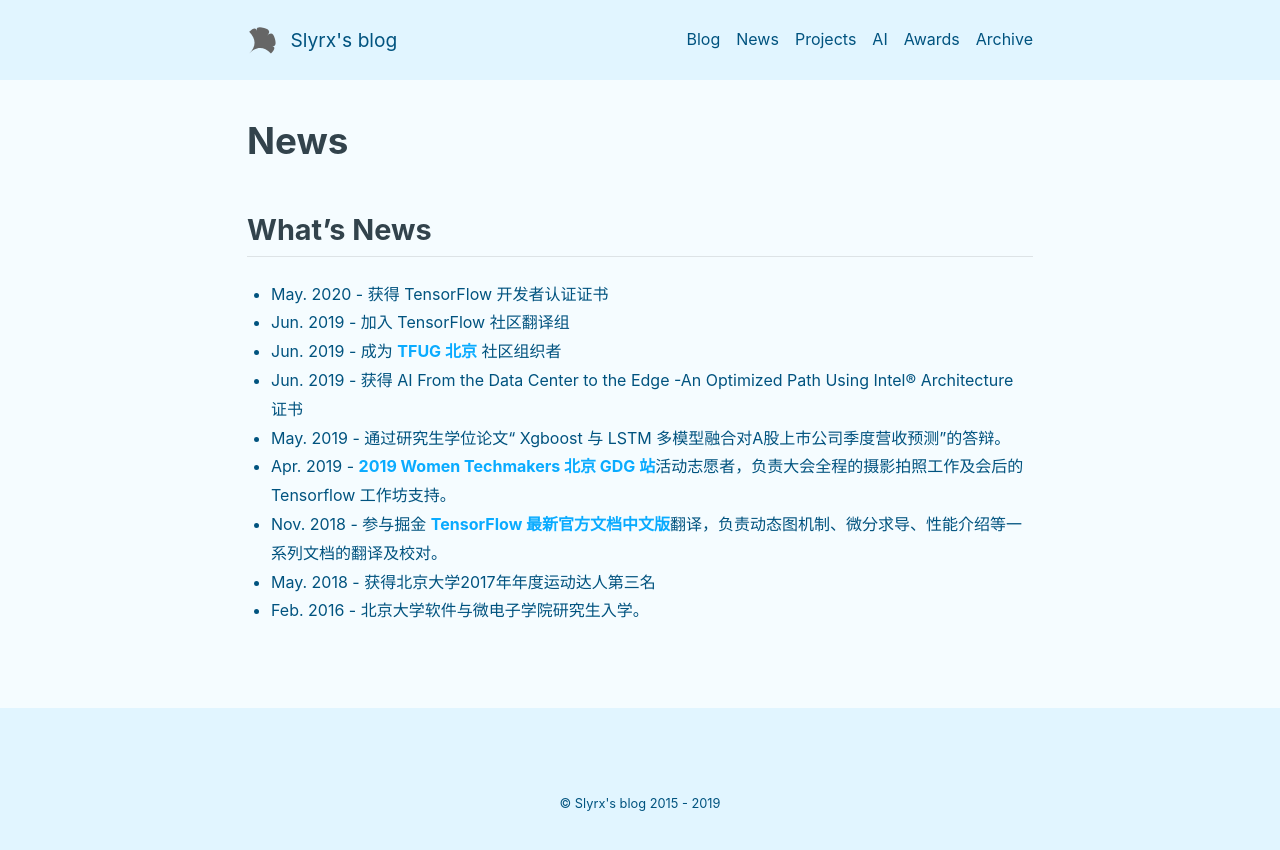
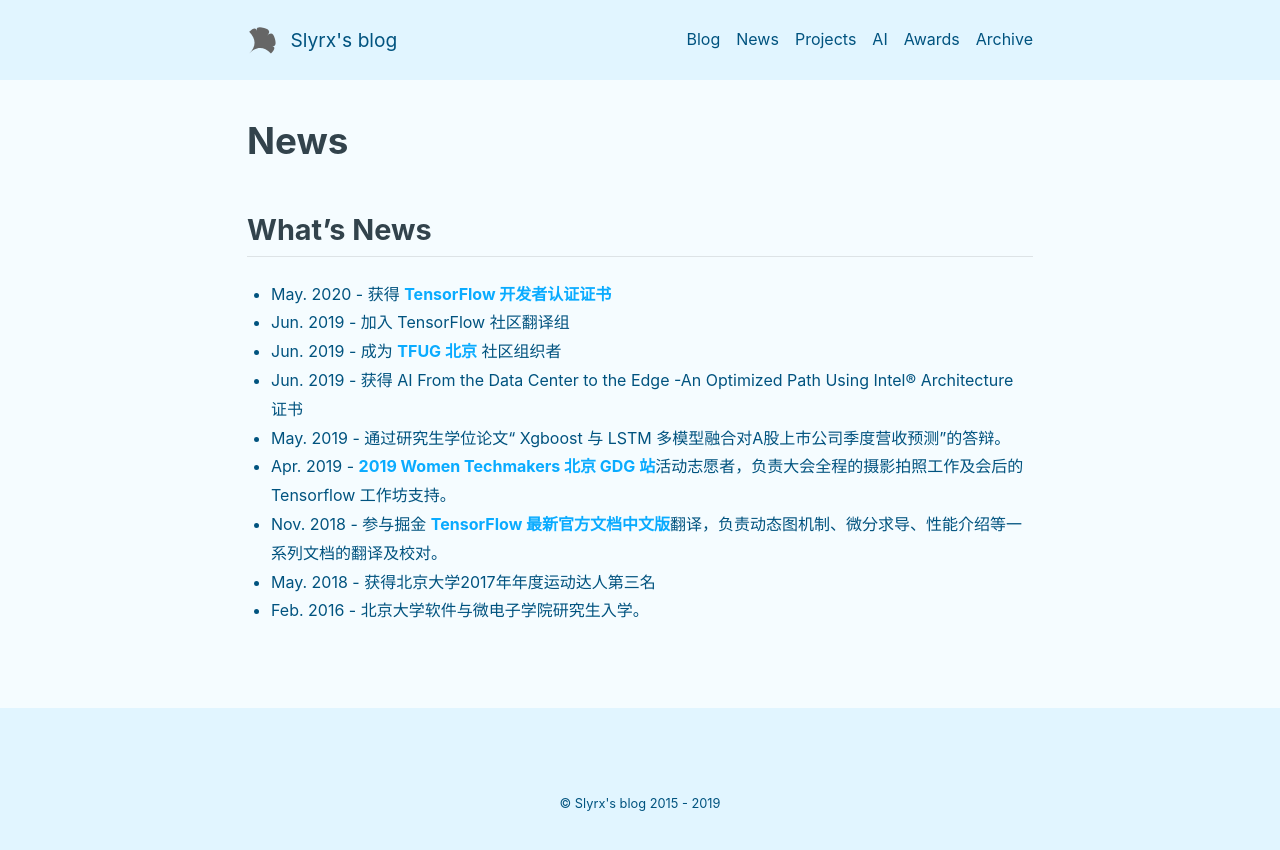
Before and after one commit to slyrx/Tech_Blog, a Jekyll site: the page built from news.md, in a window 1280 px wide. Shown: the top 850 px of the page. Built offline with Jekyll 4.4.1, drawn with Linux system fonts in a browser that asks for light colours; nearby versions of some CDN libraries; some of the changed lines change nothing that is shown.

Commit message:
Update news.md

```diff
--- a/news.md
+++ b/news.md
@@ -10,7 +10,7 @@ title: News
 ---
 
 ## What's News
-+ May. 2020 - 获得 TensorFlow 开发者认证证书
++ May. 2020 - 获得 [TensorFlow 开发者认证证书](https://developers.google.com/certification/directory/tensorflow?hl=zh-cn)
 + Jun. 2019 - 加入 TensorFlow 社区翻译组
 + Jun. 2019 - 成为 [TFUG 北京](https://mp.weixin.qq.com/s/PJFNPxx6RteC2PX85pF5GA) 社区组织者
 + Jun. 2019 - 获得 AI From the Data Center to the Edge -An Optimized Path Using Intel® Architecture 证书
```
